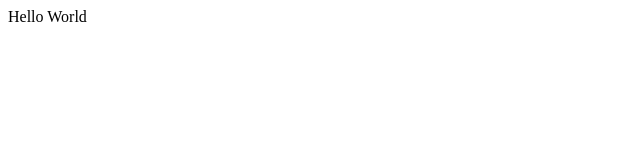
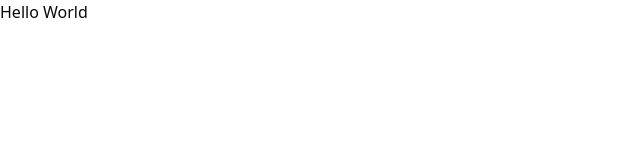
Before and after one commit to CodingCookiee/DeepMind, a React (Vite) app: page / in a window 1280 px wide. Shown: the top 160 px of the page, without its empty margins (0-640 px from the left). Built offline with nearby package versions, Linux system fonts and the light colour scheme.

Commit message:
Routes/Pages

```diff
--- a/src/index.css
+++ b/src/index.css
@@ -0,0 +1,122 @@
+/* Modified CSS Reset */
+/* Box-sizing */
+*,
+*::before,
+*::after {
+  box-sizing: border-box;
+}
+
+/* Reset Margin and Padding */
+* {
+  margin: 0;
+  padding: 0;
+}
+
+/* Typography */
+body {
+  line-height: 1.5;
+  -webkit-font-smoothing: antialiased;
+}
+
+/* Media Defaults */
+img,
+picture,
+video,
+canvas,
+svg {
+  display: block;
+  max-width: 100%;
+}
+
+img {
+  max-inline-size: 100%;
+}
+
+/* Form Elements */
+input,
+button,
+textarea,
+select {
+  font: inherit;
+}
+
+/* Text Overflow */
+p,
+h1,
+h2,
+h3,
+h4,
+h5,
+h6 {
+  overflow-wrap: break-word;
+  font-size: inherit;
+  font-weight: inherit;
+}
+
+/* Reset Margins */
+h1,
+h2,
+h3,
+h4,
+h5,
+figure,
+p,
+ol,
+ul {
+  margin: 0;
+}
+
+ol[role='list'],
+ul[role='list'] {
+  list-style: none;
+  padding-inline: 0;
+}
+
+/* Root Stacking Context */
+#root,
+#__next {
+  isolation: isolate;
+}
+
+/* Root CSS Variables for Themes */
+:root {
+  --background-color: #ffffff;
+  --text-color: rgb(10, 10, 13);
+  --button-bg-color: #f9f9f9;
+  --button-text-color: #000;
+}
+
+body {
+  font-family: Poppins, system-ui, Avenir, Helvetica, Arial, sans-serif;
+  line-height: 1.5;
+  font-weight: 400;
+  overflow-x: hidden;
+  background-color: var(--background-color);
+  color: var(--text-color);
+  font-synthesis: none;
+  text-rendering: optimizeLegibility;
+  -webkit-font-smoothing: antialiased;
+  -moz-osx-font-smoothing: grayscale;
+}
+
+h1 {
+  font-size: 3em;
+  line-height: 1.1;
+  padding-bottom: 10px;
+  font-family: Poppins, Helvetica, sans-serif;
+  font-weight: bold;
+  font-style: normal;
+}
+
+/* Dark Theme Variables */
+body.dark {
+  --background-color: #121212;
+  --text-color: #ffffff;
+  --button-bg-color: #333333;
+  --button-text-color: #ffffff;
+}
+
+button {
+  background-color: var(--button-bg-color);
+  color: var(--button-text-color);
+}
```
Also changed, not shown: src/routes/homepage/Homepage.jsx (added, +9 -0 lines), src/routes/chatPage/ChatPage.jsx (added), src/routes/chatPage/chatPage.css (added), src/routes/dashboardPage/DashboardPage.jsx (added), src/routes/dashboardPage/dashboardPage.css (added), src/routes/homepage/homepage.css (added), src/routes/signinPage/signInPage.jsx (added), src/routes/signinPage/signinPage.css (added), src/routes/signupPage/signUpPage.jsx (added), src/routes/signupPage/signupPage.css (added).
